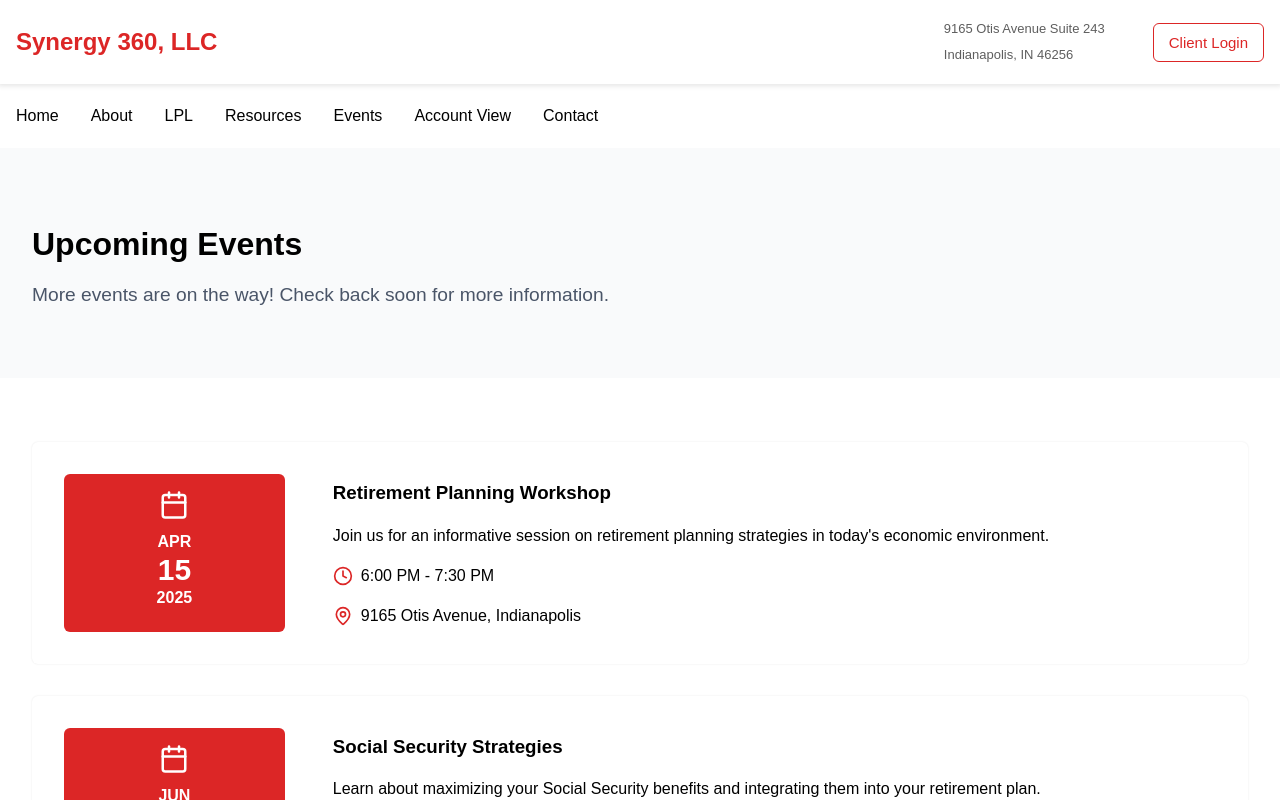
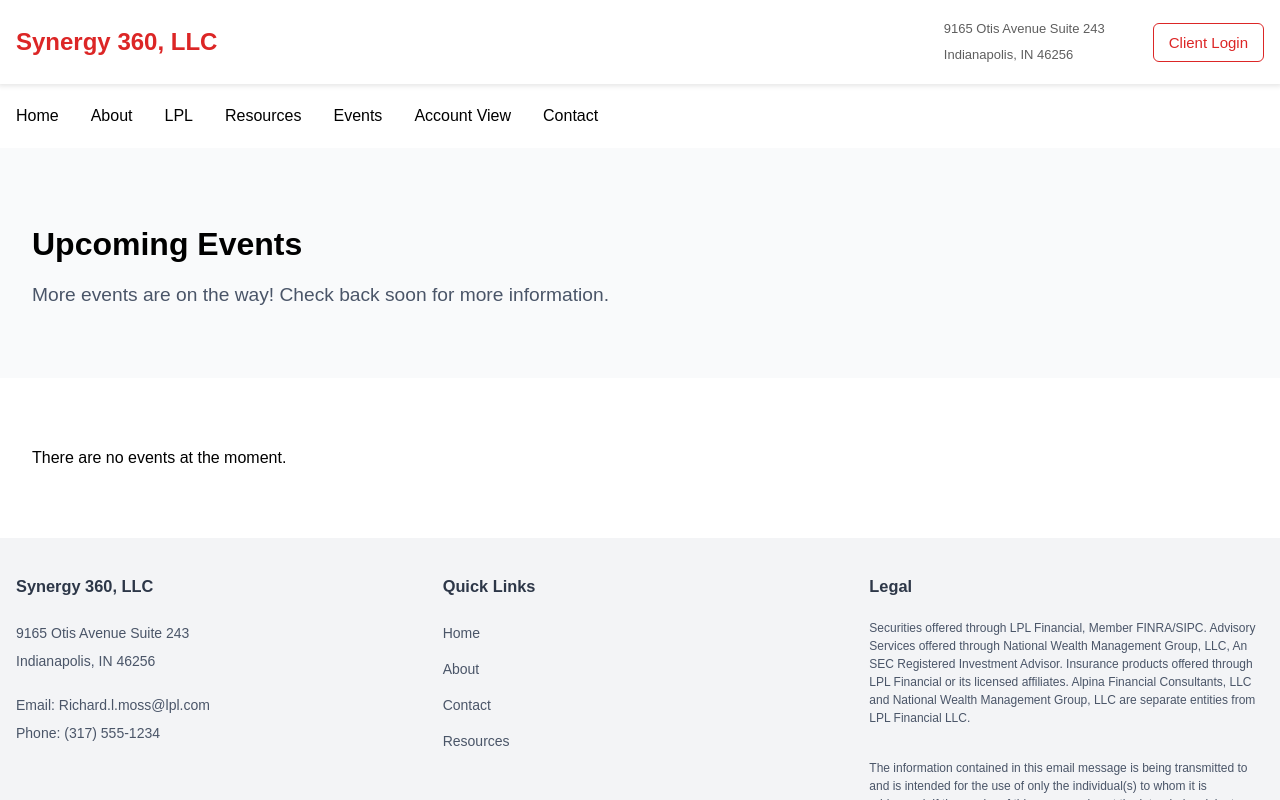
Before and after one commit to EvanWilson9/synergy360, a React (Vite) app: page /events in a window 1280 px wide. Shown: the top 800 px of the page. Built offline with nearby package versions, Linux system fonts and the light colour scheme.

Commit message:
emptied events

```diff
--- a/src/components/Footer.jsx
+++ b/src/components/Footer.jsx
@@ -11,7 +11,7 @@
             <p>9165 Otis Avenue Suite 243</p>
             <p>Indianapolis, IN 46256</p>
             <p className="mt-4">Email: Richard.l.moss@lpl.com</p>
-            <p>Fax: 317 252 0805</p>
+            <p>Phone: (317) 555-1234</p>
           </div>
 
           <div className="footer-section">
--- a/src/pages/Events.jsx
+++ b/src/pages/Events.jsx
@@ -5,26 +5,16 @@
     window.scrollTo({ top: 0, behavior: 'smooth' });
 
     const events = [
-        {
-            id: 1,
-            title:"Retirement Planning Workshop",
-            desc:"Join us for an informative session on retirement planning strategies in today's economic environment.",
-            time: "6:00 PM - 7:30 PM",
-            address: "9165 Otis Avenue, Indianapolis",
-            month:"APR",
-            day:"15",
-            year:"2025"
-        },
-        {
-            id: 2,
-            title:"Social Security Strategies",
-            desc:"Learn about maximizing your Social Security benefits and integrating them into your retirement plan.",
-            time: "10:00 AM - 11:30 AM",
-            address: "Virtual Webinar",
-            month:"JUN",
-            day:"06",
-            year:"2025"
-        }
+        // {
+        //     id: 1,
+        //     title:"Retirement Planning Workshop",
+        //     desc:"Join us for an informative session on retirement planning strategies in today's economic environment.",
+        //     time: "6:00 PM - 7:30 PM",
+        //     address: "9165 Otis Avenue, Indianapolis",
+        //     month:"APR",
+        //     day:"15",
+        //     year:"2025"
+        // },
     ]
 
   return (
```
